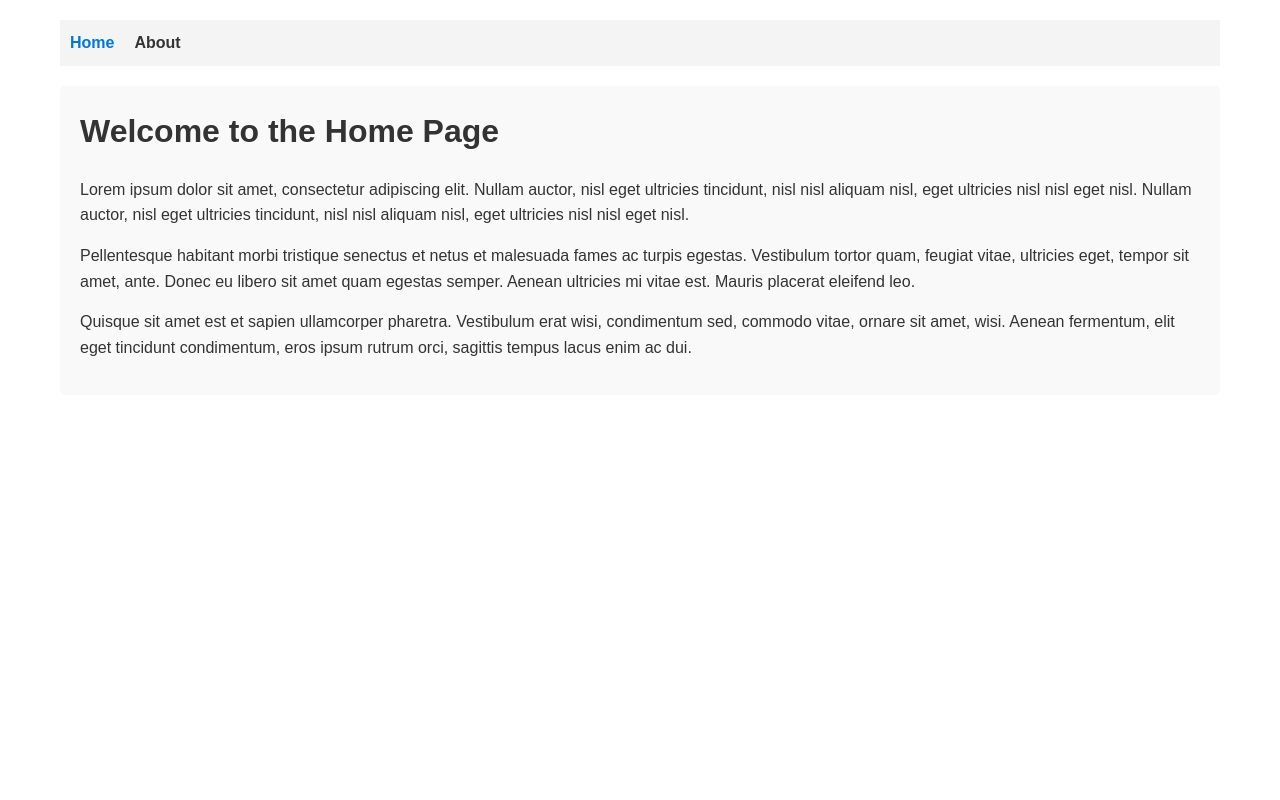
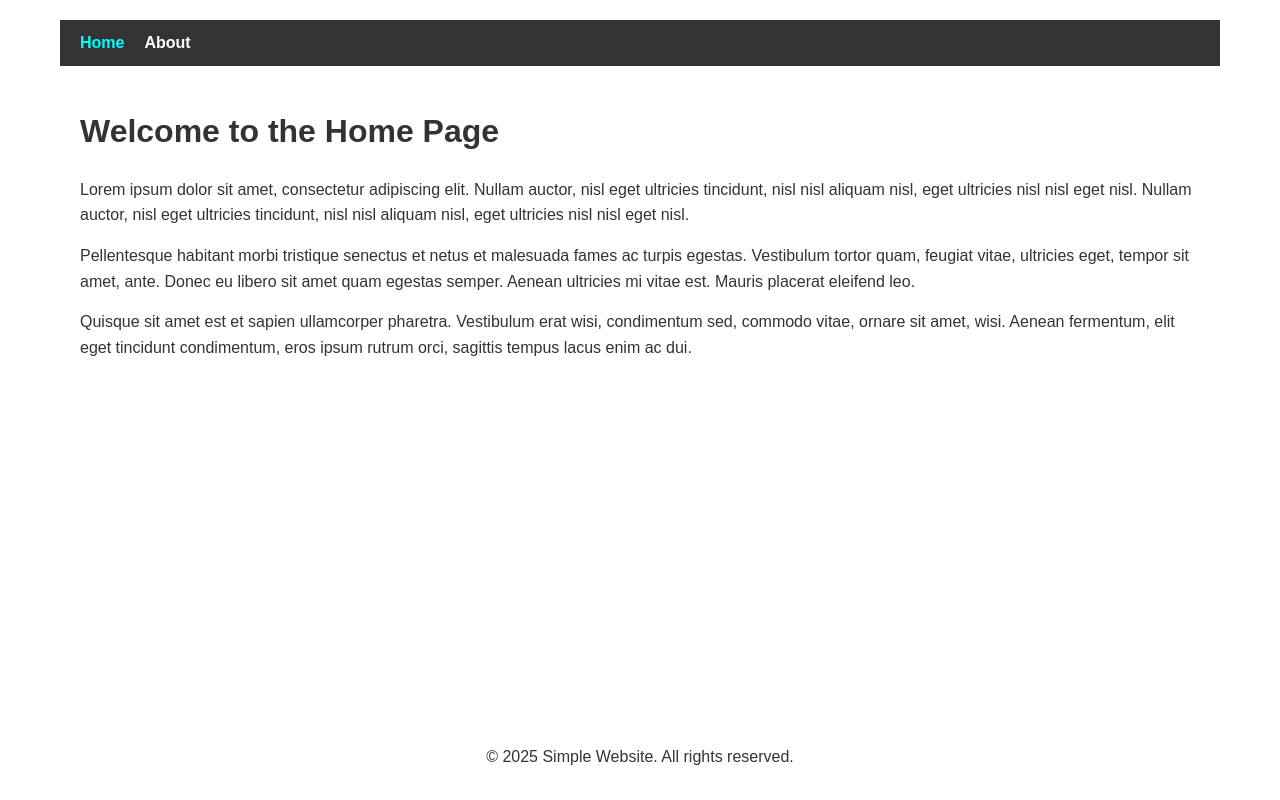
Before and after one commit to skieabad/webscrape-test, a plain HTML site: page index.html in a window 1280 px wide. Drawn offline with Linux system fonts and the light colour scheme.

Commit message:
update style

```diff
--- a/index.html
+++ b/index.html
@@ -18,10 +18,13 @@
             max-width: 1200px;
             margin: 0 auto;
             padding: 20px;
+            display: flex;
+            flex-direction: column;
+            min-height: 100vh;
         }
 
         nav {
-            background-color: #f4f4f4;
+            background-color: #333;
             padding: 10px;
             margin-bottom: 20px;
         }
@@ -29,6 +32,7 @@
         nav ul {
             list-style: none;
             display: flex;
+            margin-left: 10px;
         }
 
         nav li {
@@ -37,22 +41,22 @@
 
         nav a {
             text-decoration: none;
-            color: #333;
+            color: white;
             font-weight: bold;
         }
 
         nav a:hover {
-            color: #0078d7;
+            color: rgb(1, 231, 231);
         }
 
         .active {
-            color: #0078d7;
+            color: cyan;
         }
 
         .content {
             padding: 20px;
-            background-color: #f9f9f9;
             border-radius: 5px;
+            flex: 1;
         }
 
         h1 {
@@ -61,6 +65,18 @@
 
         p {
             margin-bottom: 15px;
+        }
+
+        footer {
+            display: flex;
+            justify-content: center;
+            align-items: center;
+            text-align: center;
+            padding: 10px;
+        }
+
+        footer p {
+            margin: 0;
         }
     </style>
 </head>
@@ -79,4 +95,9 @@
         <p>Quisque sit amet est et sapien ullamcorper pharetra. Vestibulum erat wisi, condimentum sed, commodo vitae, ornare sit amet, wisi. Aenean fermentum, elit eget tincidunt condimentum, eros ipsum rutrum orci, sagittis tempus lacus enim ac dui.</p>
     </div>
 </body>
+<footer>
+    <div>
+        <p>&copy; 2025 Simple Website. All rights reserved.</p>
+    </div>
+</footer>
 </html>
```
Also changed, not shown: about/index.html (+26 -5 lines).
